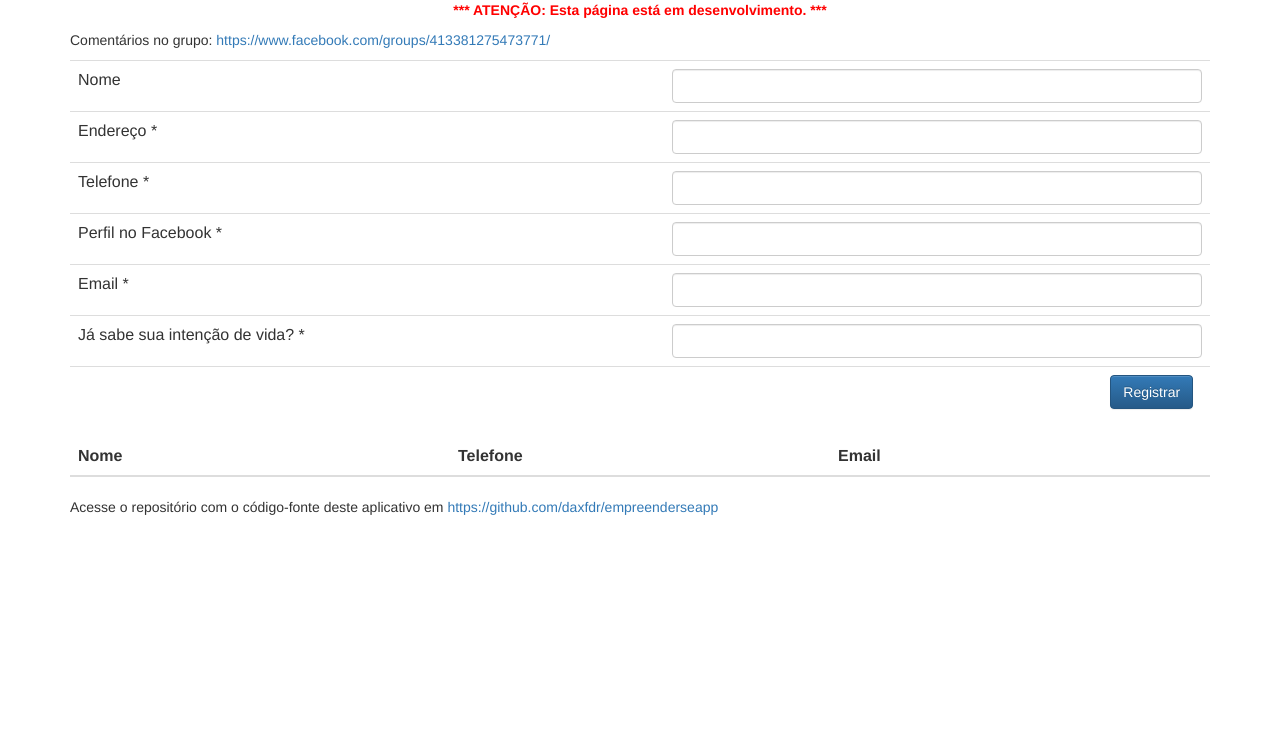
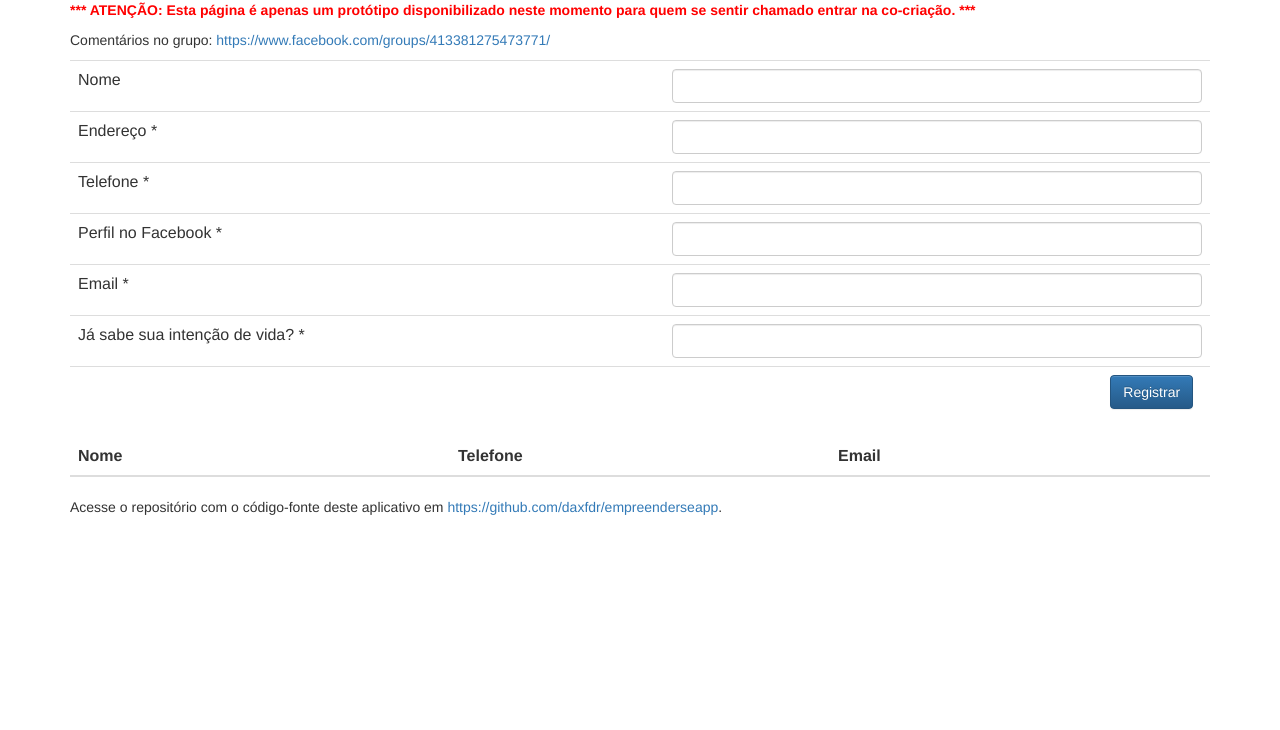
Before and after one commit to daxfdr/empreenderseapp, a plain HTML site: page public/index.html in a window 1280 px wide. Shown: the part 70-800 px from the top of the page. Drawn offline with nearby package versions, Linux system fonts and the light colour scheme.

Commit message:
Texto explicativo
Ajustado texto explicativo no HTML.

```diff
--- a/public/index.html
+++ b/public/index.html
@@ -15,8 +15,8 @@
 
 		<h1>EMpREenDEr$e App</h1>
 
-		<p align="center">
-			<strong><font color="red">*** ATENÇÃO: Esta página está em desenvolvimento. ***</font></strong>
+		<p>
+			<strong><font color="red">*** ATENÇÃO: Esta página é apenas um protótipo disponibilizado neste momento para quem se sentir chamado entrar na co-criação. ***</font></strong>
 		</p>
 
 		<p>
@@ -71,8 +71,9 @@
 		</table>
 
 		<p>
-			Acesse o repositório com o código-fonte deste aplicativo em <a href="https://github.com/daxfdr/empreenderseapp">https://github.com/daxfdr/empreenderseapp</a>
+			Acesse o repositório com o código-fonte deste aplicativo em <a href="https://github.com/daxfdr/empreenderseapp">https://github.com/daxfdr/empreenderseapp</a>.
 		</p>
+
     </div>
 
 
```
